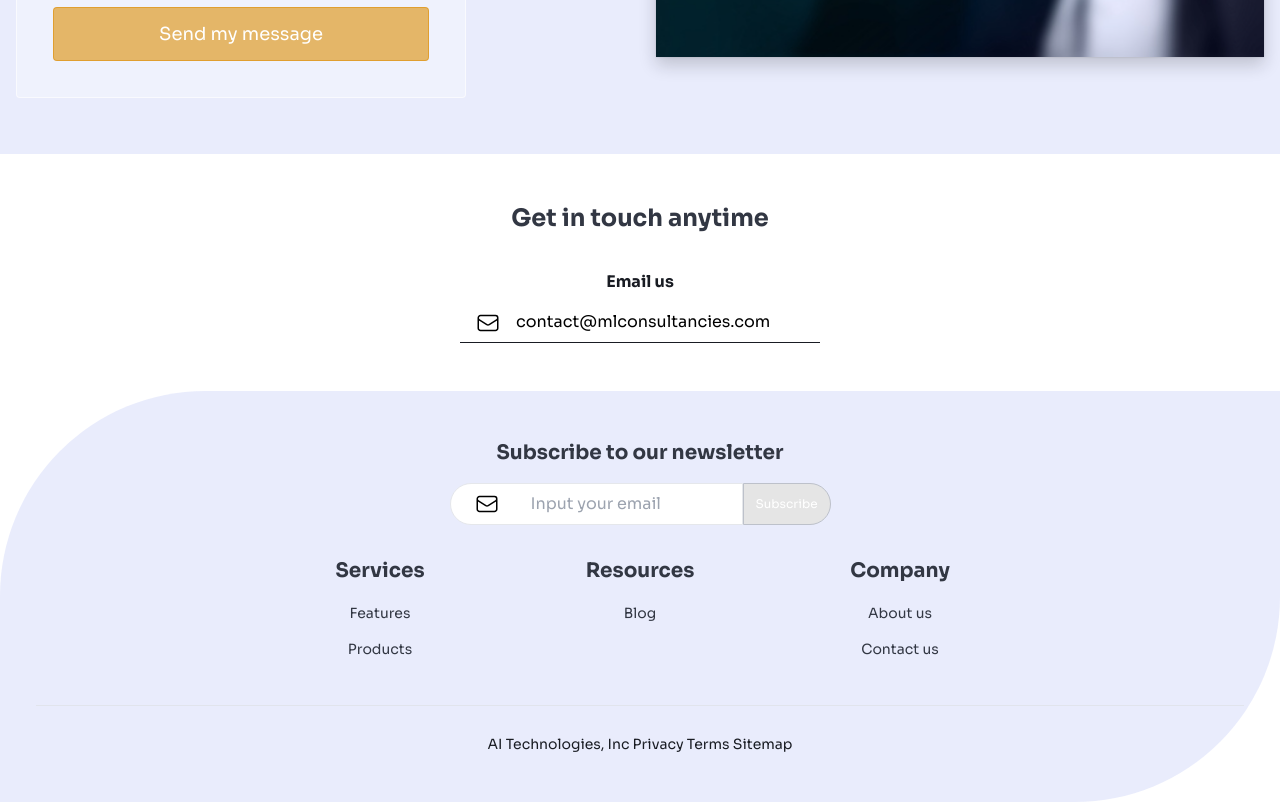
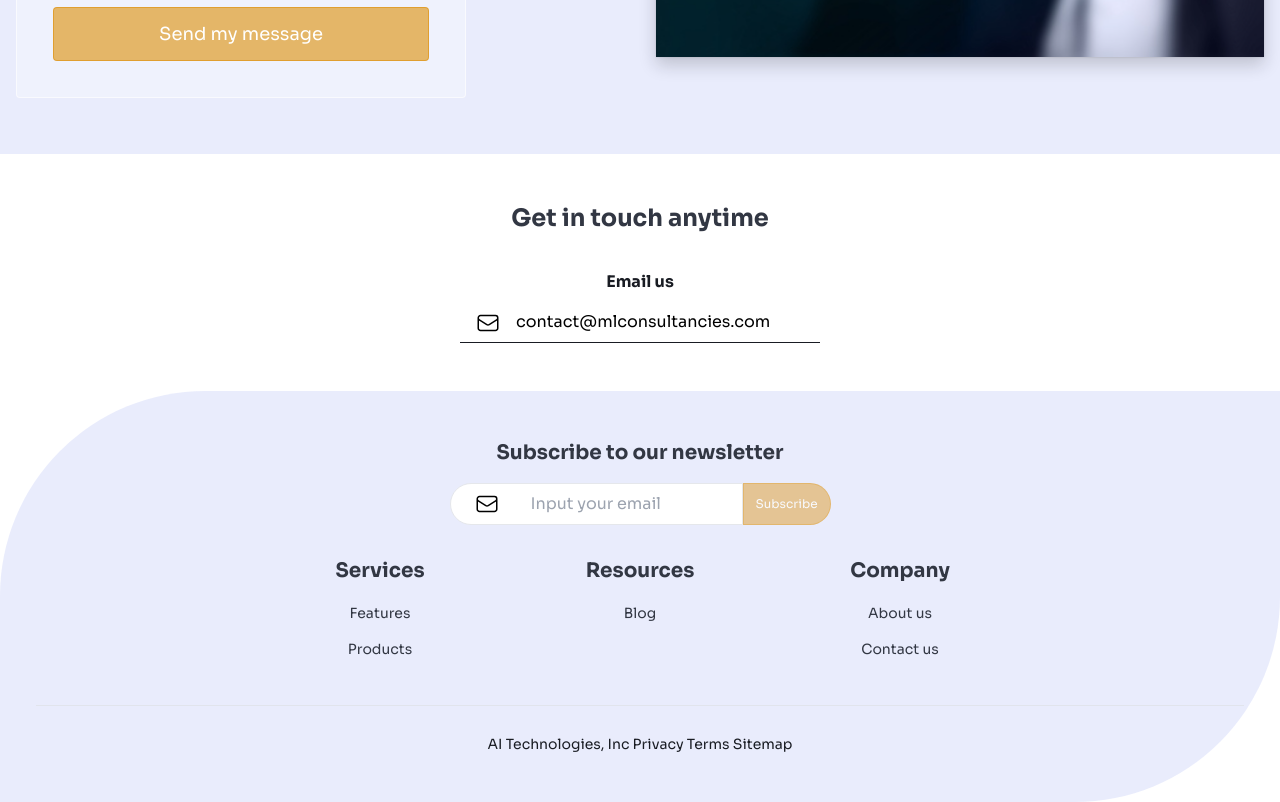
Before and after one commit to juned-dev/ai-tech, a React (Vite) app: page /contact-us in a window 1280 px wide. Shown: the part 583-1385 px from the top of the page. Built offline with nearby package versions, Linux system fonts and the light colour scheme.

Commit message:
refact: disable button styling

```diff
--- a/src/components/EmailUs.jsx
+++ b/src/components/EmailUs.jsx
@@ -30,7 +30,7 @@ export default function EmailUs() {
               type="email"
               readOnly={true}
               onClick={() => (window.location = "mailto:yourmail@domain.com")}
-              className="outline-none focus:outline-none border-b border-b-neutral-900 pl-14 pr-10 py-2 w-full focus:border-warning-500 transition-all"
+              className="outline-none cursor-pointer focus:outline-none border-b border-b-neutral-900 pl-14 pr-10 py-2 w-full focus:border-warning-500 transition-all"
               value="contact@mlconsultancies.com"
               mailto="contact@mlconsultancies.com"
             />
--- a/src/components/Footer.jsx
+++ b/src/components/Footer.jsx
@@ -60,10 +60,8 @@ export default function Footer() {
           />
           <button
             type="submit"
-            className={`text-xs text-white rounded-tr-[22px] rounded-br-[22px] px-3 py-2 border transition-all text-center h-[42px] w-[88px] flex-shrink-0 ${
-              !disabled
-                ? " bg-warning-500 border-warning-500 cursor-pointer hover:bg-white hover:text-warning-500 hover:border hover:border-warning-500 "
-                : "bg-neutral-200 border-neutral-400"
+            className={`text-xs text-white rounded-tr-[22px] rounded-br-[22px] px-3 py-2 border transition-all text-center h-[42px] w-[88px] flex-shrink-0  bg-warning-500 border-warning-500 hover:bg-white hover:text-warning-500 hover:border hover:border-warning-500  ${
+              !disabled ? "cursor-pointer" : " opacity-70"
             }`}
             disabled={disabled}
           >
```
